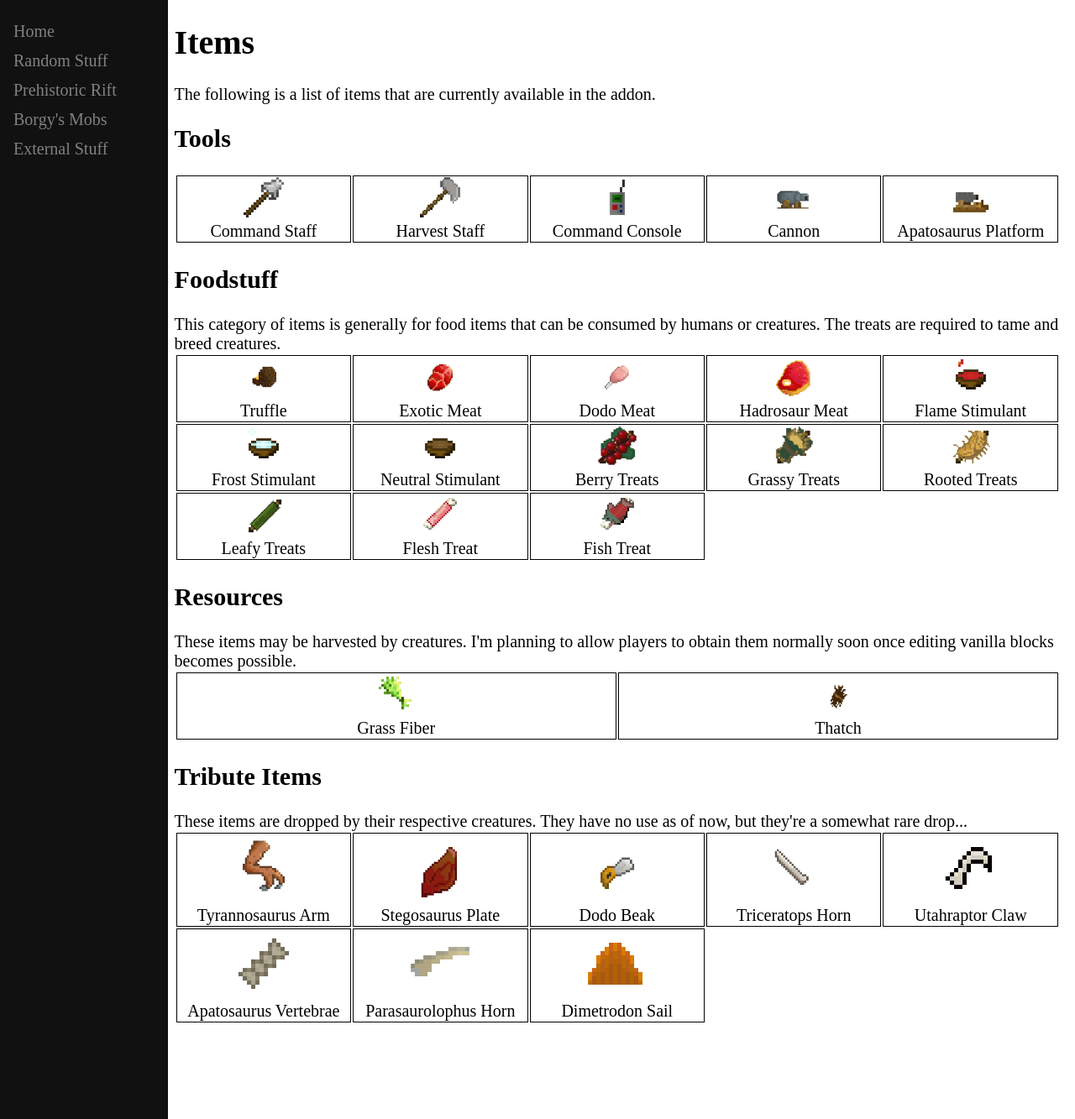
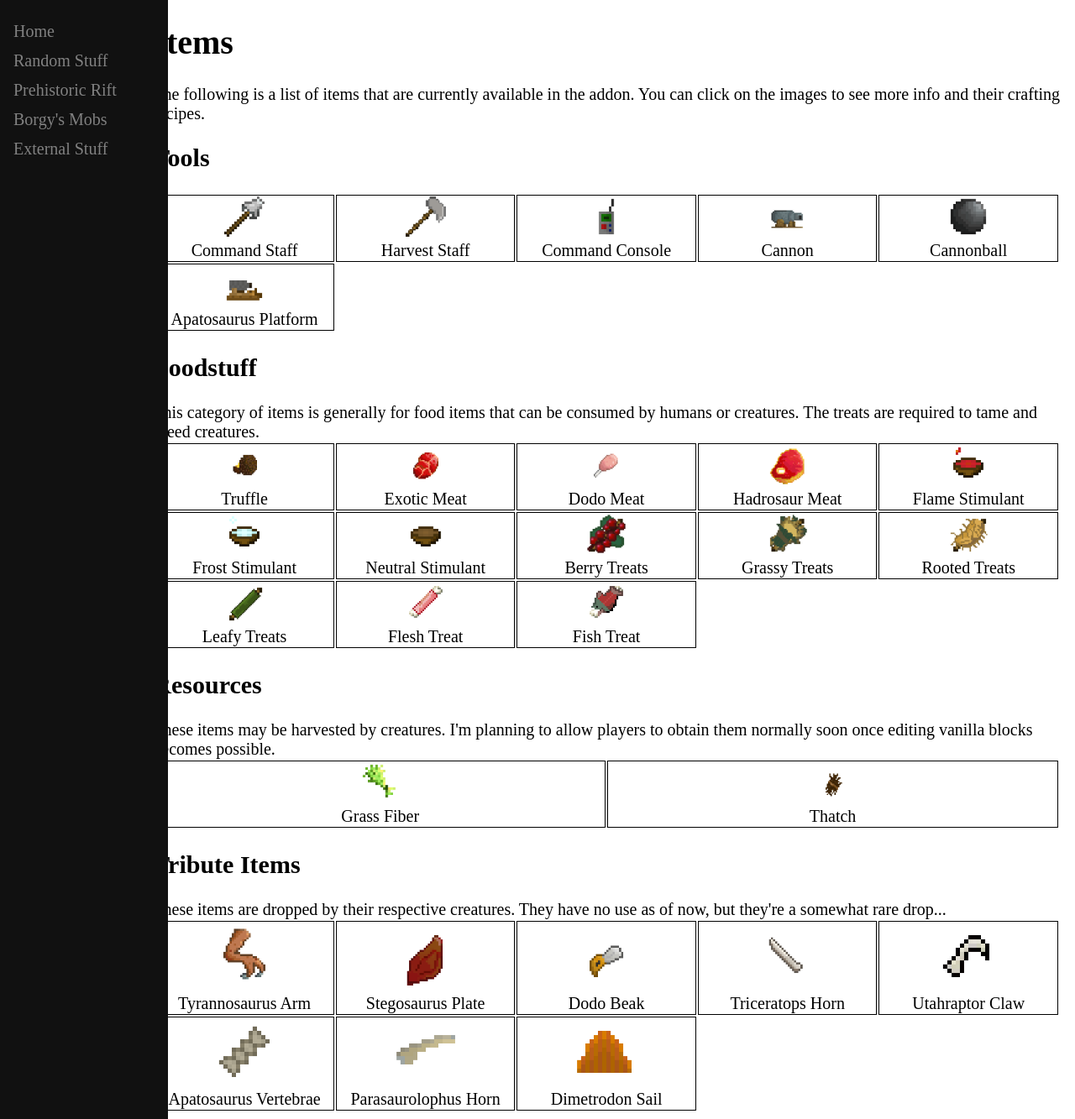
Before and after one commit to ANightDazingZoroark/ANightDazingZoroark.github.io, a Jekyll site: the page built from prehistoric-rift/items/index.html, in a window 1280 px wide and 1333 px high. Shown: the whole window at 84% size. Built offline with Jekyll 4.4.1, drawn with Linux system fonts in a browser that asks for light colours.

Commit message:
more updating

```diff
--- a/_layouts/default.html
+++ b/_layouts/default.html
@@ -22,6 +22,7 @@
         <a href="{{ site.baseurl }}/prehistoric-rift/download">Download</a>
           <a href="{{ site.baseurl }}/prehistoric-rift/mobs">Mobs</a>
           <a href="{{ site.baseurl }}/prehistoric-rift/items">Items</a>
+          <a href="{{ site.baseurl }}/prehistoric-rift/blocks">Blocks</a>
         </div>
      <a class="dropdown-btn">Borgy's Mobs</a>
         <div class="dropdown-container">
--- /dev/null
+++ b/prehistoric-rift/blocks/index.html
@@ -0,0 +1,6 @@
+---
+layout: default
+title: Blocks | Prehistoric Rift
+---
+<h1>Blocks</h1>
+This page is still wip, Im lazy anyway.
--- a/prehistoric-rift/items/index.html
+++ b/prehistoric-rift/items/index.html
@@ -3,7 +3,7 @@
 title: Items | Prehistoric Rift
 ---
 <h1>Items</h1>
-The following is a list of items that are currently available in the addon.
+The following is a list of items that are currently available in the addon. You can click on the images to see more info and their crafting recipes.
 
 <h2>Tools</h2>
 <table class="bordered">
@@ -81,7 +81,7 @@
 			<h2>Cannon</h2>
 			<img src="cannon.png" width="80" height="80" style="float:left; padding:1 15px;">
 
-			This placeable weapon can be used to launch cannonballs for destructive power!
+			This placeable weapon can be used to launch cannonballs for destructive power! Requires cannonballs to work.
 			<div style="clear:both;"></div>
 			<hr>
 			<h3>Crafting recipe</h3>
@@ -92,6 +92,29 @@
 	  <br />
 	  Cannon
 	</td>
+    <td>
+		<img src="cannonball.png" width="48" height="48" onClick="document.getElementById('cannonball').style.display='block'">
+
+		<div id="cannonball" class="popupModal">
+		  <div class="popupBackground">
+			<span onclick="document.getElementById('cannonball').style.display='none'" class="popupExit">&times;</span>
+			<br />
+			<h2>Cannonball</h2>
+			<img src="cannonball.png" width="80" height="80" style="float:left; padding:1 15px;">
+
+			This heavy item serves as ammunition for the cannon.
+			<div style="clear:both;"></div>
+			<hr>
+			<h3>Crafting recipe</h3>
+			<img src="cannon crafting.png">
+
+		  </div>
+		</div>
+	  <br />
+	  Cannonball
+	</td>
+  </tr>
+  <tr>
 	<td>
 		<img src="apatosaurus platform.png" width="48" height="48" onClick="document.getElementById('apatosaurus platform').style.display='block'">
 
--- a/style.css
+++ b/style.css
@@ -41,7 +41,7 @@
 }
 
 main {
-  margin-left: 15%; /* Same as the width of the sidenav */
+  margin-left: 13%; /* Same as the width of the sidenav */
   font-size: 20px; /* Increased text to enable scrolling */
   padding: 0px 10px;
 }
```
Also changed, not shown: borgys-mobs/index.html (+10 -2 lines), prehistoric-rift/items/cannonball crafting.png (added).
